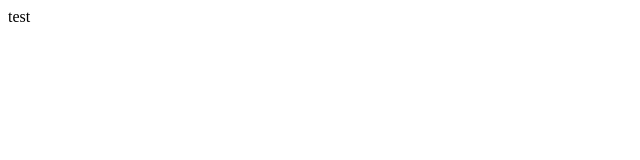
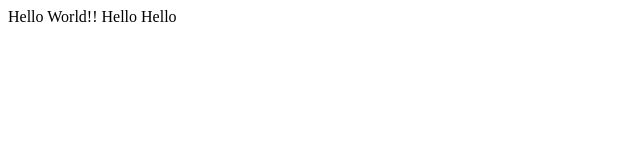
Before and after one commit to Anmol-Dodwad/harlecture1, a plain HTML site: page index.html in a window 1280 px wide. Shown: the whole page, without its empty margins (0-640 px from the left). Drawn offline with Linux system fonts and the light colour scheme.

Commit message:
Another line added

```diff
--- a/index.html
+++ b/index.html
@@ -5,6 +5,7 @@
 		</title>
 	</head>
 	<body>
-		test
+		Hello World!!
+		Hello Hello
 	</body>
 </html>
```
